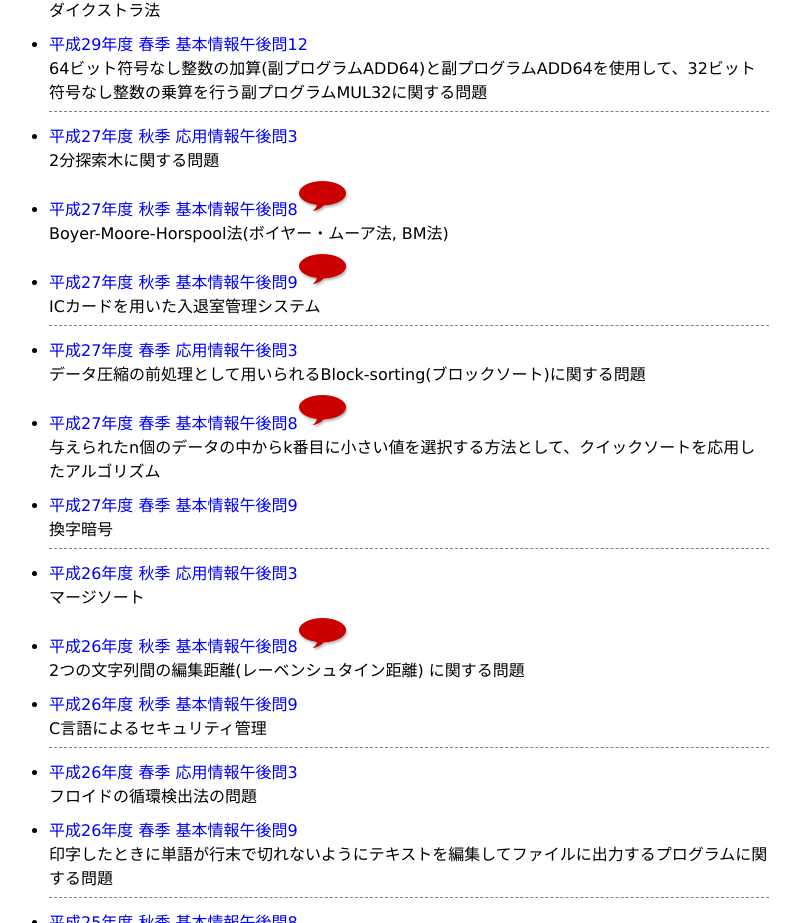
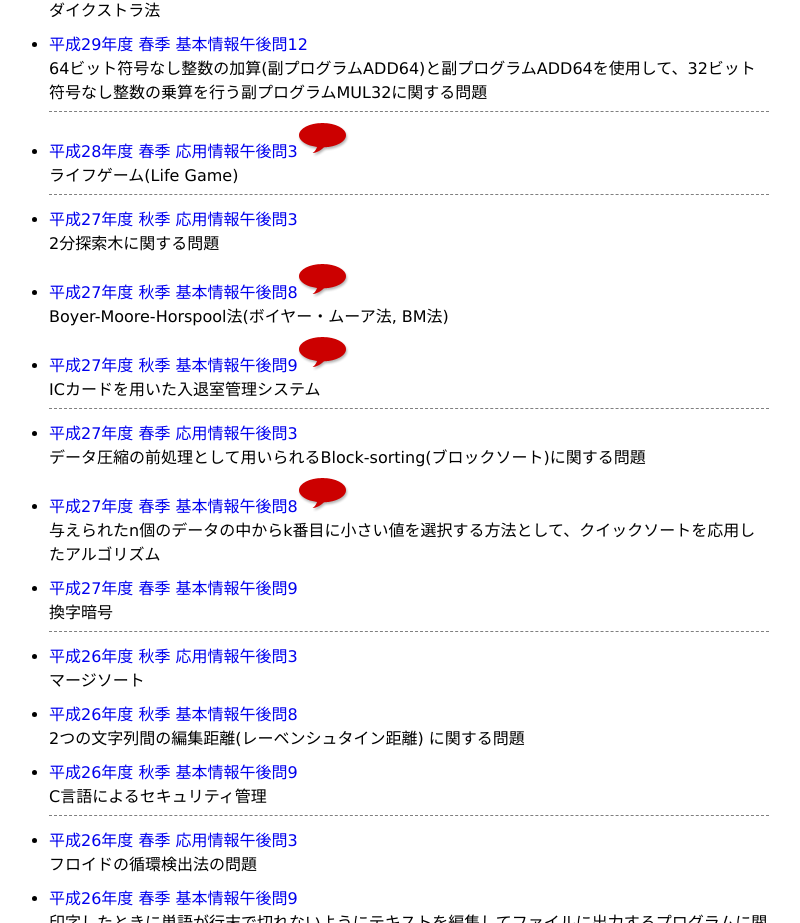
Before and after one commit to maehrm/itee, a plain HTML site: page index.html in a window 1280 px wide. Shown: the part 1067-1990 px from the top of the page, without its empty margins (231-1031 px from the left). Drawn offline with Linux system fonts and the light colour scheme.

Commit message:
平成28年度春季応用情報午後問3

```diff
--- a/index.html
+++ b/index.html
@@ -87,6 +87,10 @@
 
       <hr>
 
+      <li class="new"><a href="https://maehrm.hatenablog.com/entry/2019/02/24/114339">平成28年度 春季 応用情報午後問3</a></li>
+      ライフゲーム(Life Game)
+      <hr>
+
       <li><a href="https://maehrm.hatenablog.com/entry/2017/05/14/181532">平成27年度 秋季 応用情報午後問3</a></li>
       2分探索木に関する問題
 
@@ -112,7 +116,7 @@
       <li><a href="https://maehrm.hatenablog.com/entry/2017/05/21/181536">平成26年度 秋季 応用情報午後問3</a></li>
       マージソート
 
-      <li class="new"><a href="https://maehrm.hatenablog.com/entry/2019/02/09/222025">平成26年度 秋季 基本情報午後問8</a></li>
+      <li><a href="https://maehrm.hatenablog.com/entry/2019/02/09/222025">平成26年度 秋季 基本情報午後問8</a></li>
       2つの文字列間の編集距離(レーベンシュタイン距離) に関する問題
 
       <li><a href="https://maehrm.hatenablog.com/entry/2019/02/14/220610">平成26年度 秋季 基本情報午後問9</a></li>
```
